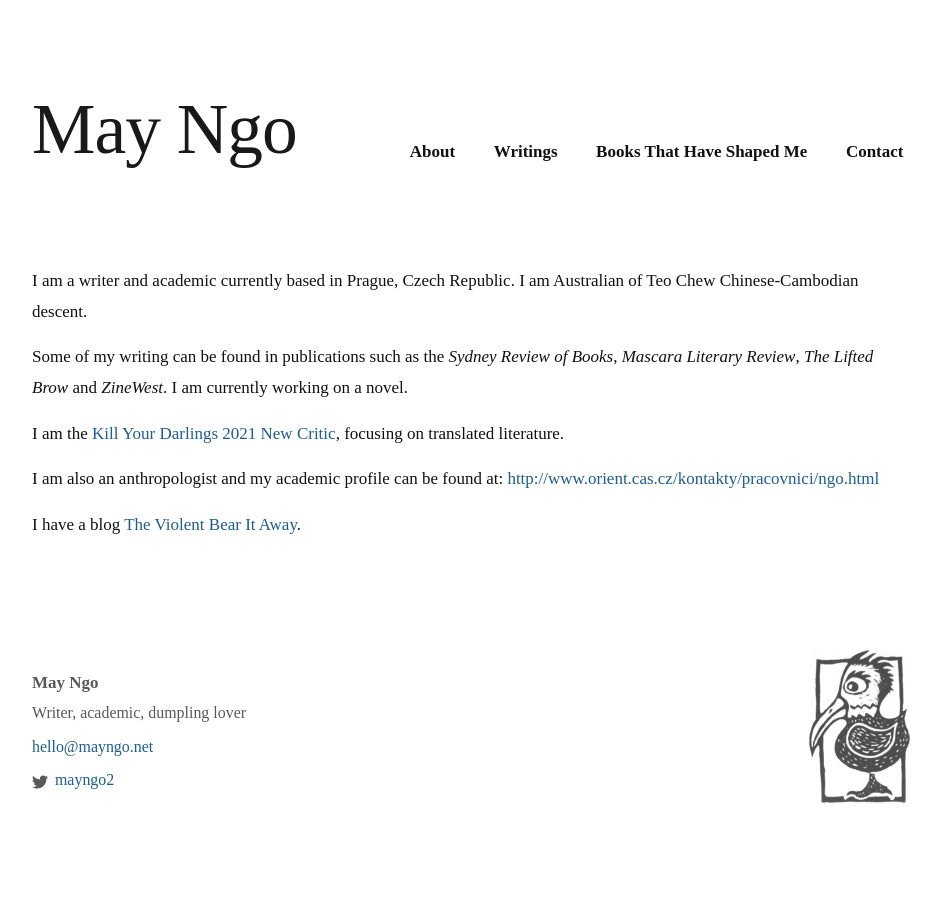
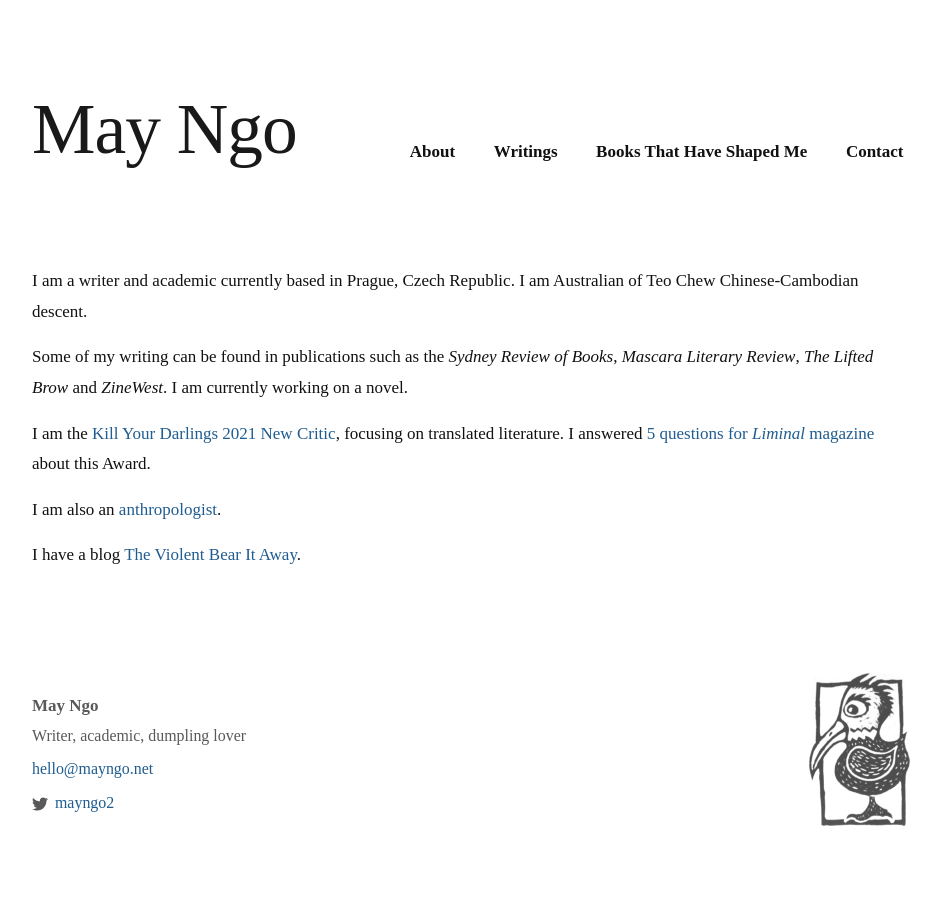
Before and after one commit to mayngo-net/mayngo-net.github.io, a Jekyll site: the page built from index.markdown, in a window 1280 px wide. Shown: the whole page, without its empty margins (168-1109 px from the left). Built offline with Jekyll 4.4.1, drawn with Linux system fonts in a browser that asks for light colours; some web fonts are replaced; before the commit the page ends 900 px from its top, so only the background shows below that.

Commit message:
Update index.markdown

```diff
--- a/index.markdown
+++ b/index.markdown
@@ -8,8 +8,8 @@ I am a writer and academic currently based in Prague, Czech Republic. I am Austr
 
 Some of my writing can be found in publications such as the _Sydney Review of Books_, _Mascara Literary Review_, _The&nbsp;Lifted Brow_ and _ZineWest_. I am currently working on a novel.
 
-I am the [Kill Your Darlings 2021 New Critic](https://www.killyourdarlings.com.au/2020/12/announcing-kyds-2021-new-critic-may-ngo/), focusing on translated literature.
+I am the [Kill Your Darlings 2021 New Critic](https://www.killyourdarlings.com.au/2020/12/announcing-kyds-2021-new-critic-may-ngo/), focusing on translated literature. I answered [5 questions for _Liminal_ magazine](https://www.liminalmag.com/5-questions/may-ngo) about this Award.
 
-I am also an anthropologist and my academic profile can be found at: <http://www.orient.cas.cz/kontakty/pracovnici/ngo.html>
+I am also an [anthropologist](<http://www.orient.cas.cz/kontakty/pracovnici/ngo.html>).
 
 I have a blog [The Violent Bear It Away](theviolentbearitaway1.wordpress.com).
```
